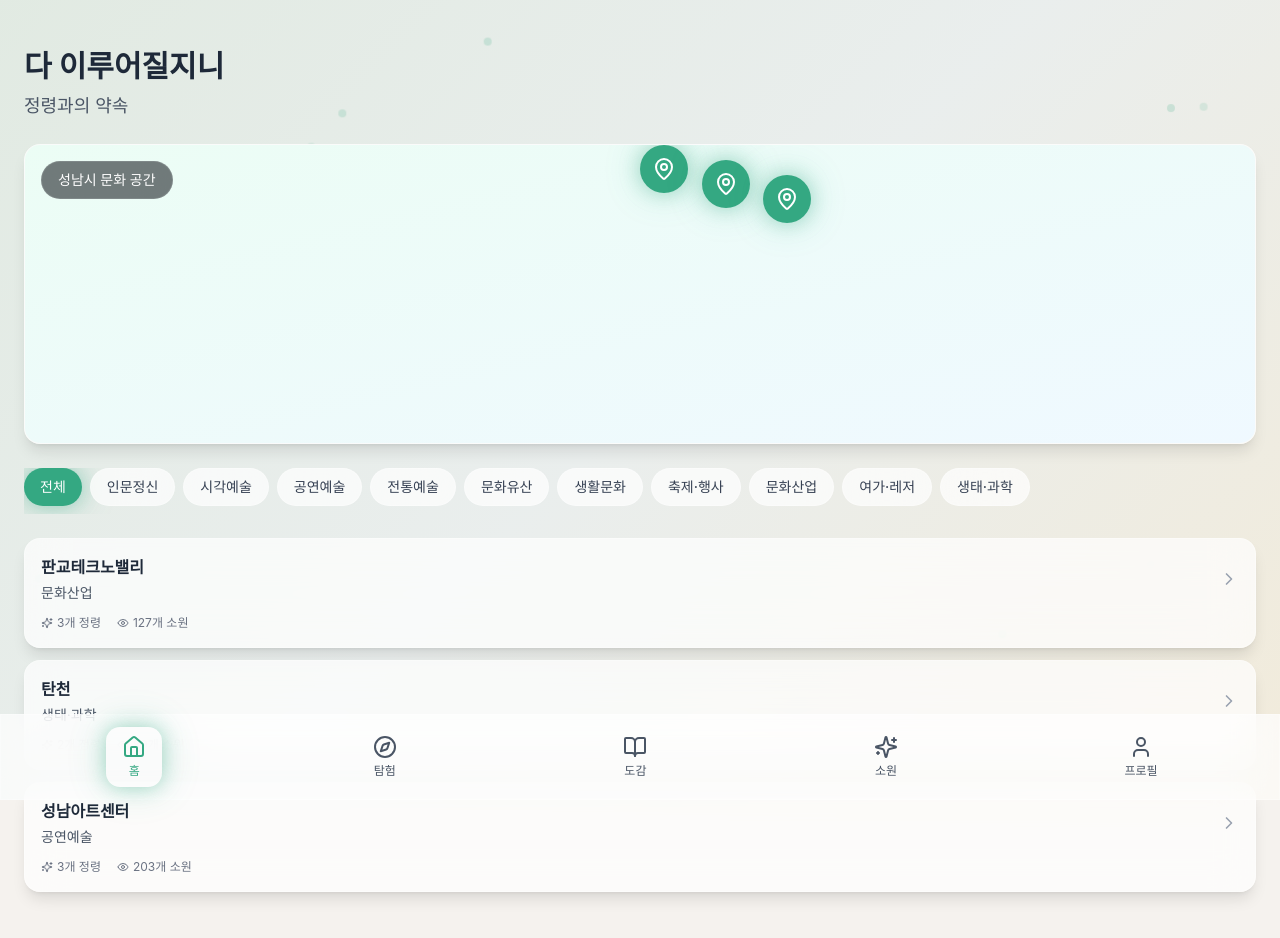
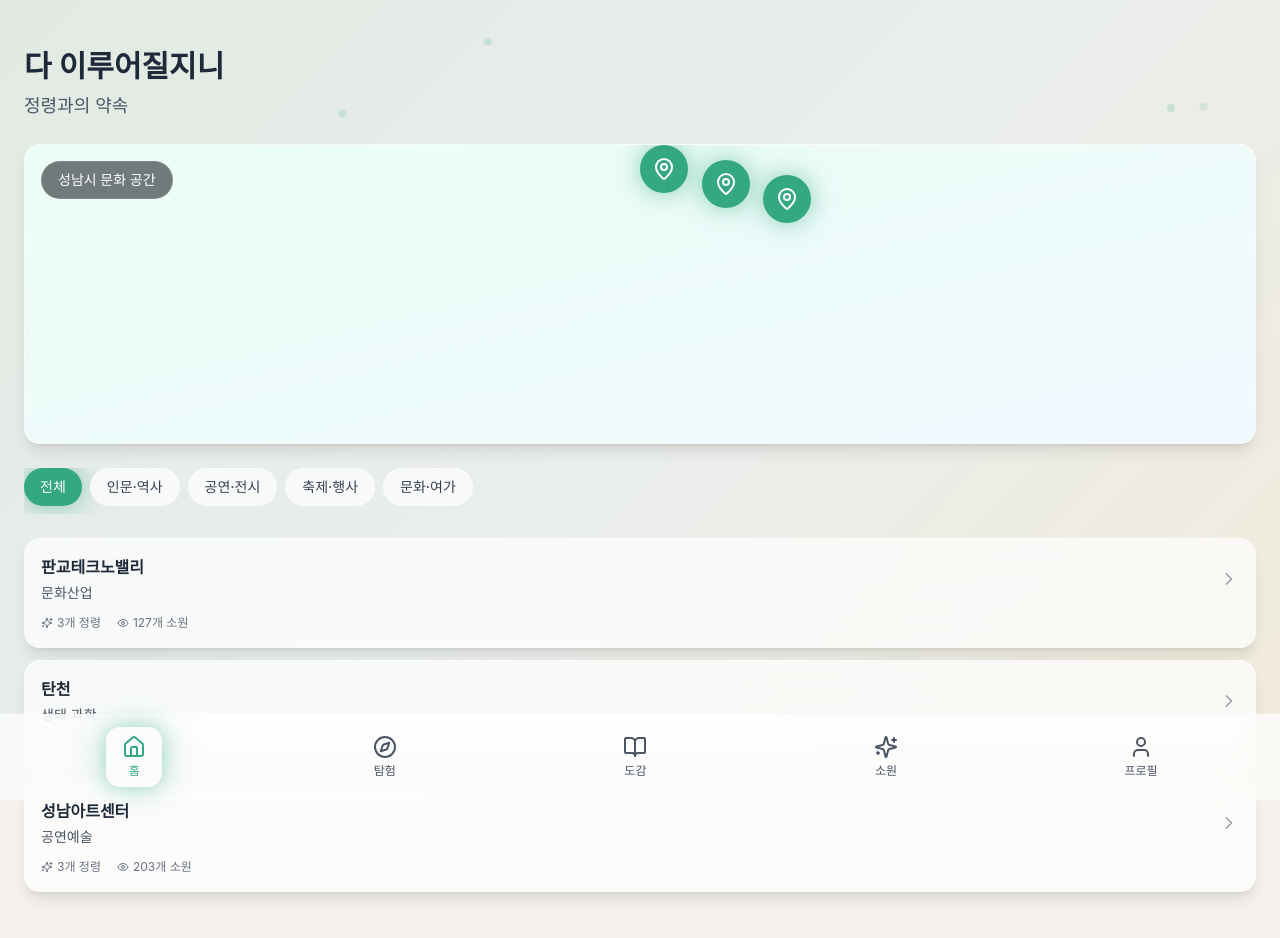
Before and after one commit to kgty0707/tancheon-guardian-2025, a Next.js app: page / in a window 1280 px wide. Shown: the top 938 px of the page. Built offline with nearby package versions, Linux system fonts and the light colour scheme.

Commit message:
chore: change category

```diff
--- a/components/category-filter.tsx
+++ b/components/category-filter.tsx
@@ -10,16 +10,10 @@ interface CategoryFilterProps {
 export default function CategoryFilter({ selected, onSelect }: CategoryFilterProps) {
   const categories = [
     "전체",
-    "인문정신",
-    "시각예술",
-    "공연예술",
-    "전통예술",
-    "문화유산",
-    "생활문화",
+    "인문·역사",
+    "공연·전시",
     "축제·행사",
-    "문화산업",
-    "여가·레저",
-    "생태·과학",
+    "문화·여가"
   ]
 
   return (
```
